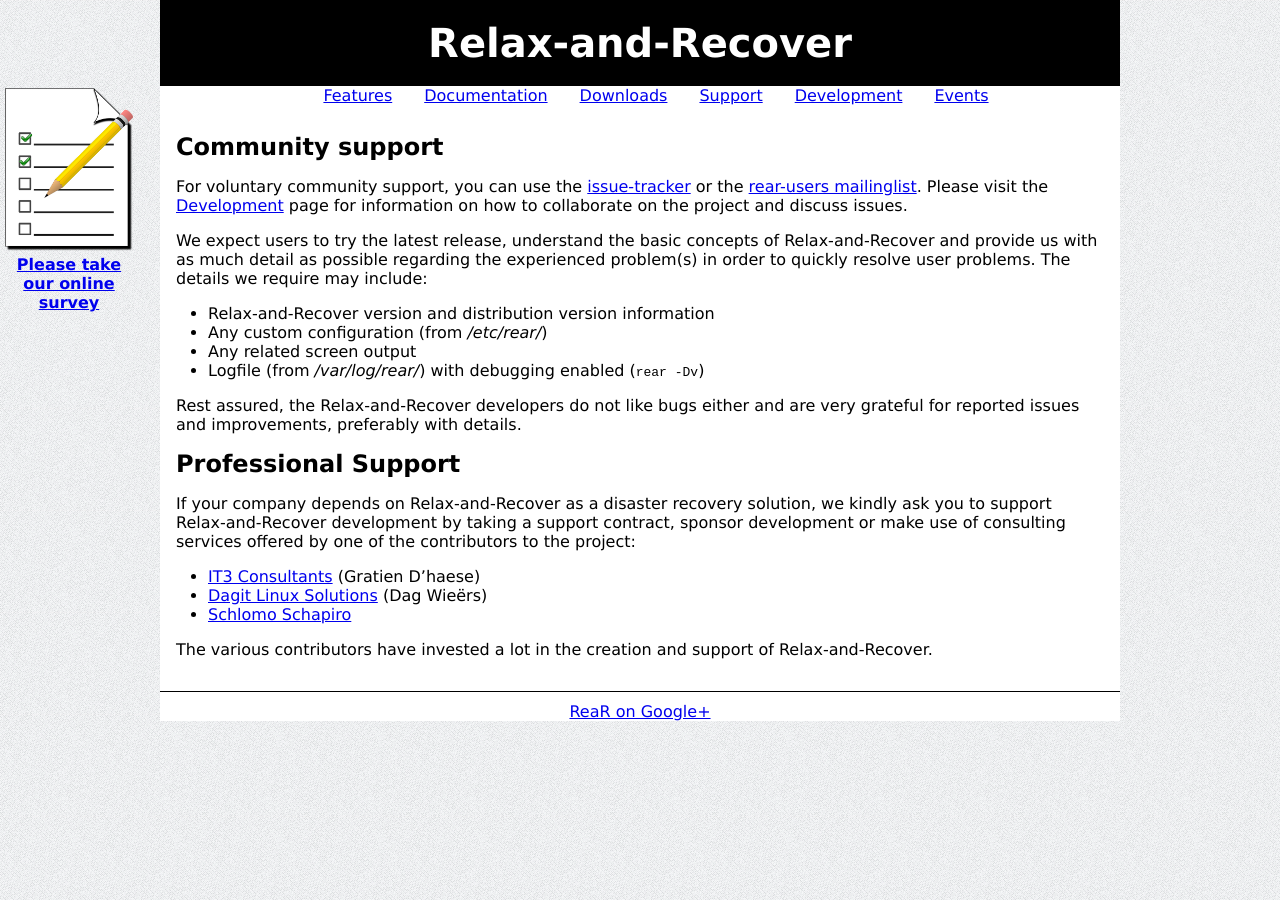
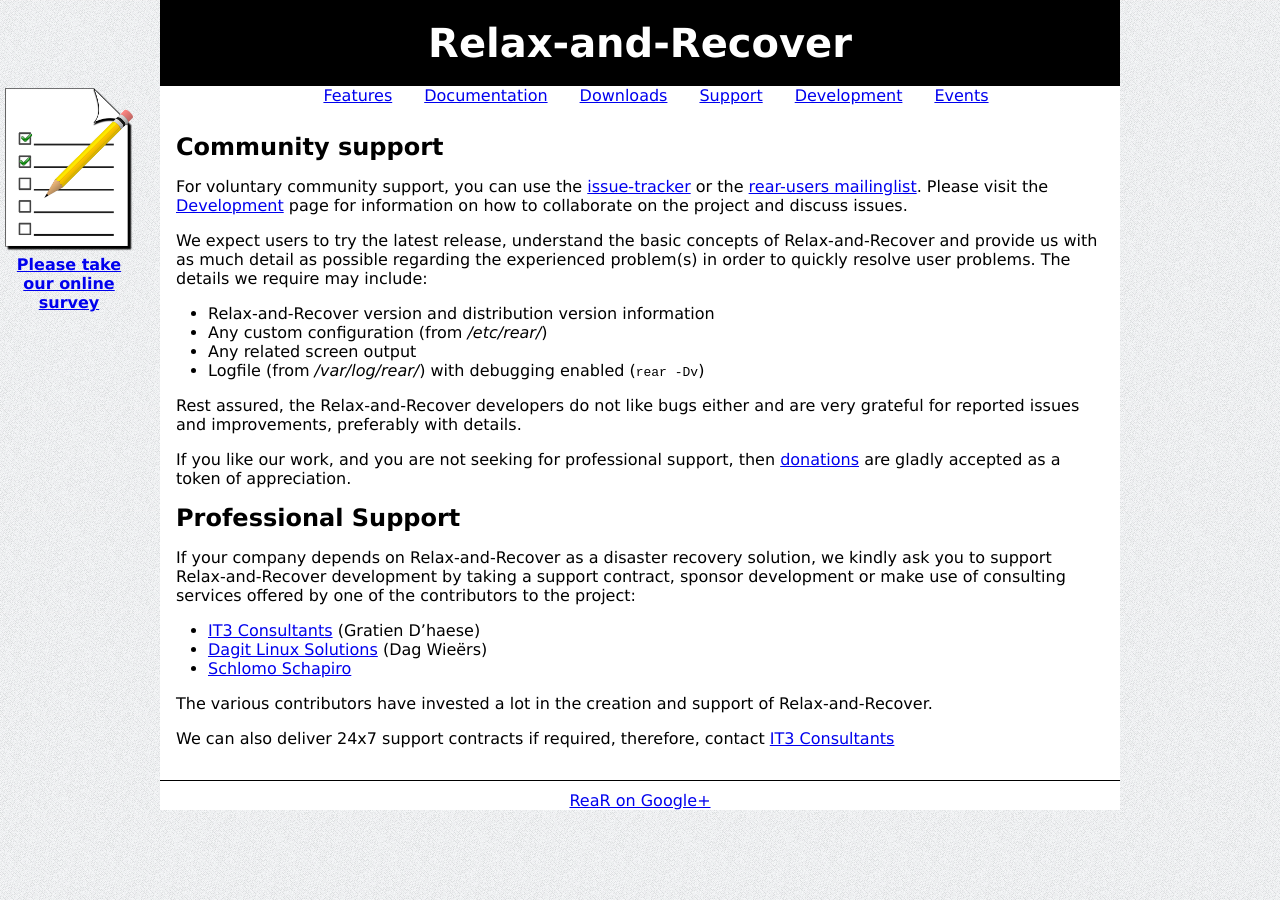
Before and after one commit to rear/rear.github.com, a Jekyll site: the page built from support/index.md, in a window 1280 px wide. Built offline with Jekyll 4.4.1, drawn with Linux system fonts in a browser that asks for light colours; comment, search, counter and statistics services are not loaded.

Commit message:
updating the documention slightly

```diff
--- a/support/index.md
+++ b/support/index.md
@@ -23,6 +23,9 @@
 and are very grateful for reported issues and improvements, preferably
 with details.
 
+If you like our work, and you are not seeking for professional support,
+then [donations](https://www.paypal.com/cgi-bin/webscr?item_name=Donation+to+Relax+and+Recover&cmd=_donations&business=gratien.dhaese%40gmail.com)
+are gladly accepted as a token of appreciation.
 
 ## Professional Support
 If your company depends on Relax-and-Recover as a disaster recovery solution,
@@ -36,3 +39,6 @@
 
 The various contributors have invested a lot in the creation and support
 of Relax-and-Recover.
+
+We can also deliver 24x7 support contracts if required, therefore, contact
+[IT3 Consultants](http://www.it3.be/rear-support/)
```
Also changed, not shown: documentation/concept.md (+14 -8 lines).
